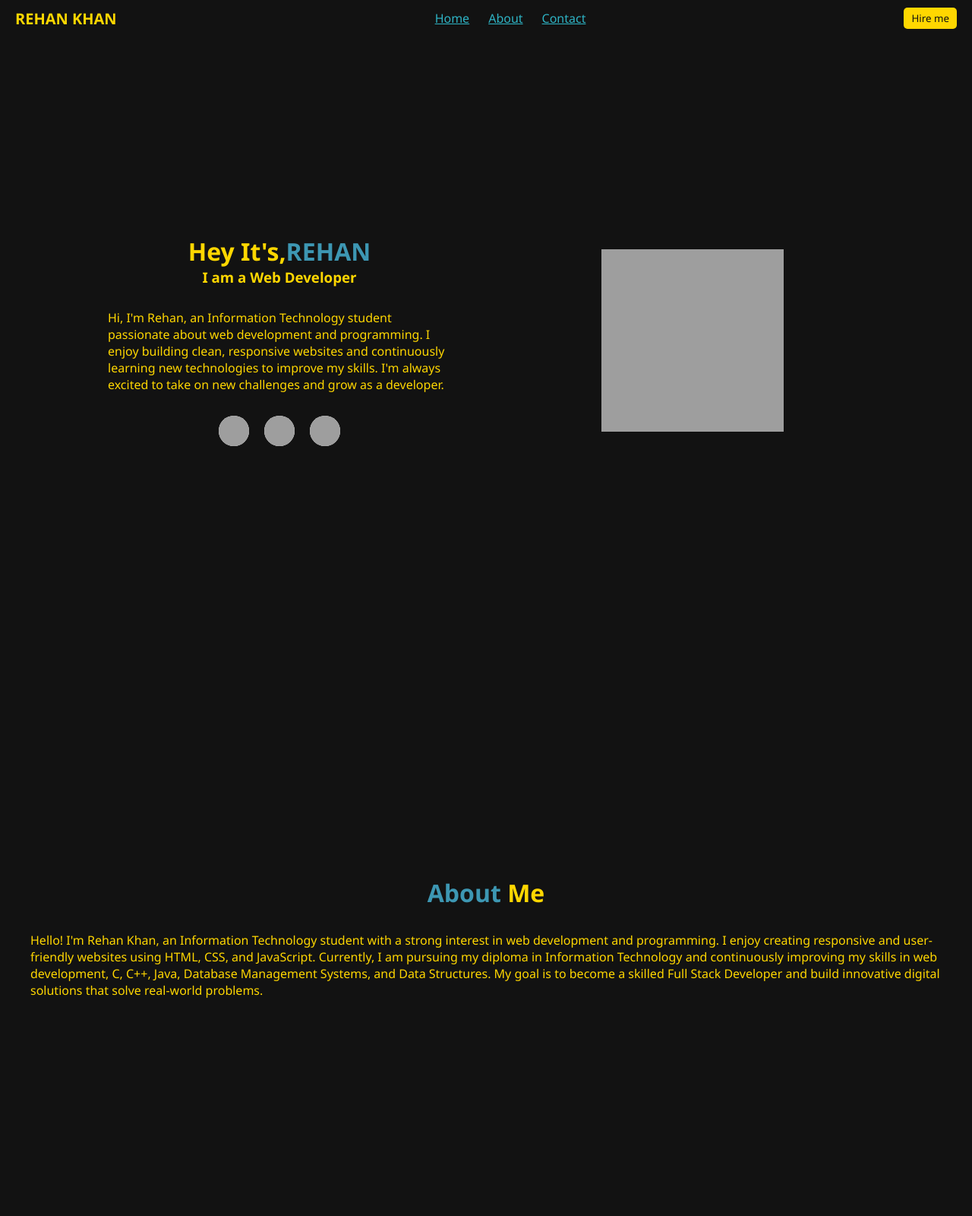
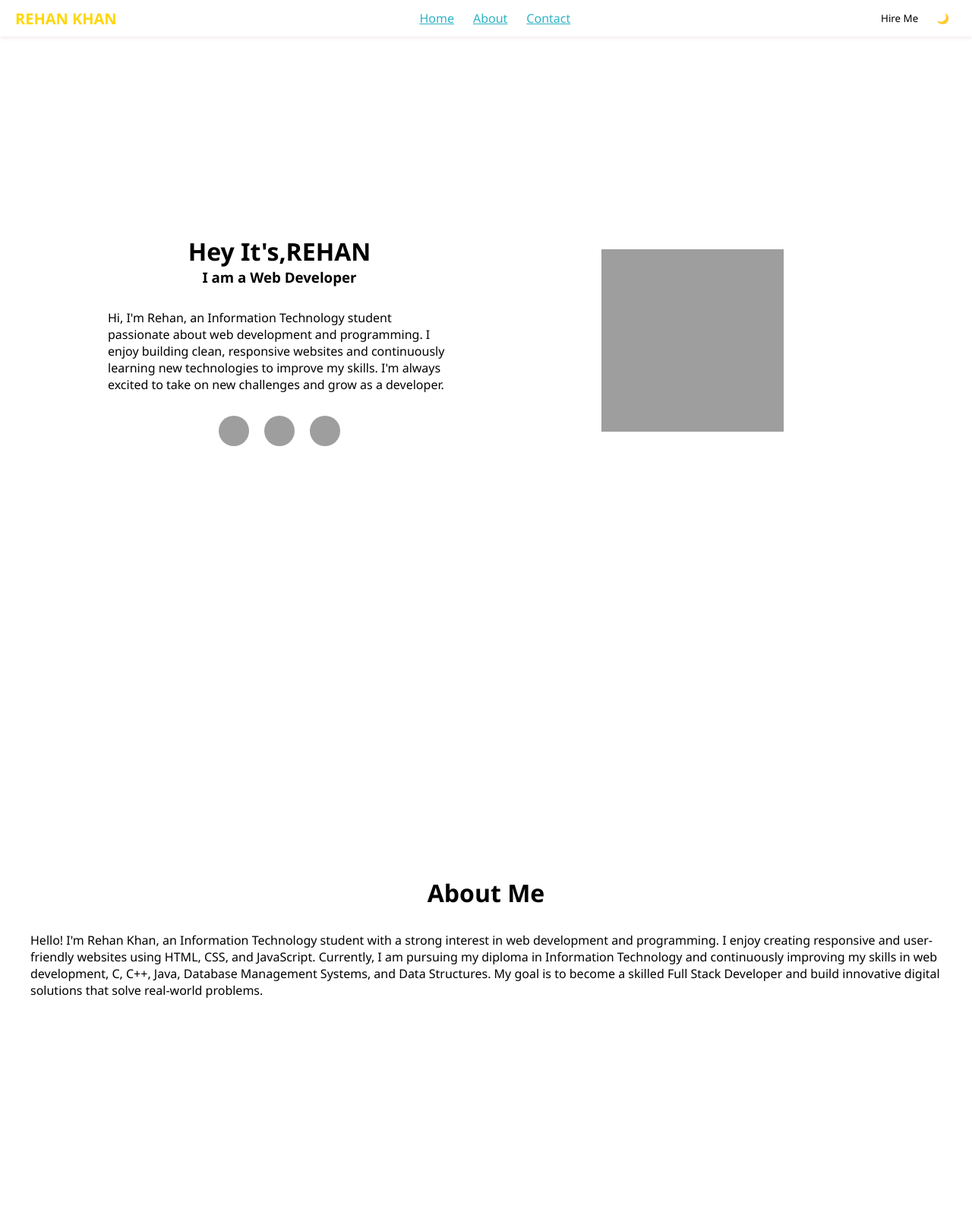
Before and after one commit to rehankhan-x/Portfolio, a plain HTML site: page index.html in a window 1280 px wide. Shown: the top 1600 px of the page at 76% size. Drawn offline with Linux system fonts and the light colour scheme; grey boxes are pictures that could not be loaded.

Commit message:
Added theme toggle

```diff
--- a/index.html
+++ b/index.html
@@ -12,7 +12,10 @@
             <a href="#about">About</a>
             <a href="#contact">Contact</a>
         </ul>
-        <button>Hire me</button>
+        <div>
+    <button>Hire Me</button>
+    <button id="themeBtn">🌙</button>
+</div>
     </nav>
  <div id="home">
         <div class="left-div">
@@ -70,7 +73,7 @@
             </form.>
 
 
-
+   <script src="script.js"></script>
 
 </body>
 </html>
--- /dev/null
+++ b/script.js
@@ -0,0 +1,14 @@
+const themeBtn = document.getElementById("themeBtn");
+
+themeBtn.addEventListener("click", function () {
+
+    document.body.classList.toggle("light-theme");
+
+    if(document.body.classList.contains("light-theme")){
+        themeBtn.innerHTML = "🌞";
+    }
+    else{
+        themeBtn.innerHTML = "🌙";
+    }
+
+});
--- a/style.css
+++ b/style.css
@@ -10,7 +10,7 @@
     display: flex;
     justify-content: space-between;
     align-items:center;
-    background-color:#121212;
+    background-color:var(--nav-color);
     box-shadow: 0 2px 5px rgba(126, 56, 56, 0.1);
     padding: 10px 20px;
 }
@@ -34,16 +34,16 @@
     border-bottom: 2px solid #FFD700;
 }
 button{
-    background-color: #FFD700;
-    color: #121212;
+     background-color:var(--btn-bg);
+    color:var(--btn-text);
     border: none;
     padding: 5px 10px;
     cursor: pointer;
     border-radius: 5px;
 }
 #home{
-    background-color: #121212;
-    color: #FFD700;
+    background-color:var(--bg-color);
+    color:var(--text-color);
     height: 100vh;
     display: flex;
     justify-content: center;
@@ -59,7 +59,7 @@ button{
     align-items: center;
 }
 span{
-    color: #3d97b3;
+  color:var(--primary-color);
 }
 p{
     margin: 20px;
@@ -95,8 +95,8 @@ p{
     width: 15rem;
 }
 #about{
-    background-color: #121212;
-    color: #FFD700;
+   background-color:var(--bg-color);
+    color:var(--text-color);
     height: 100vh;
     display: flex;
     flex-direction: column;
@@ -109,8 +109,8 @@ p{
 #contact{
     height: 100vh;
 
-    background-color: #121212;
-    color: #FFD700;
+    background-color:var(--bg-color);
+    color:var(--text-color);
     display: flex;
     flex-direction: column;
     justify-content: center;
```
